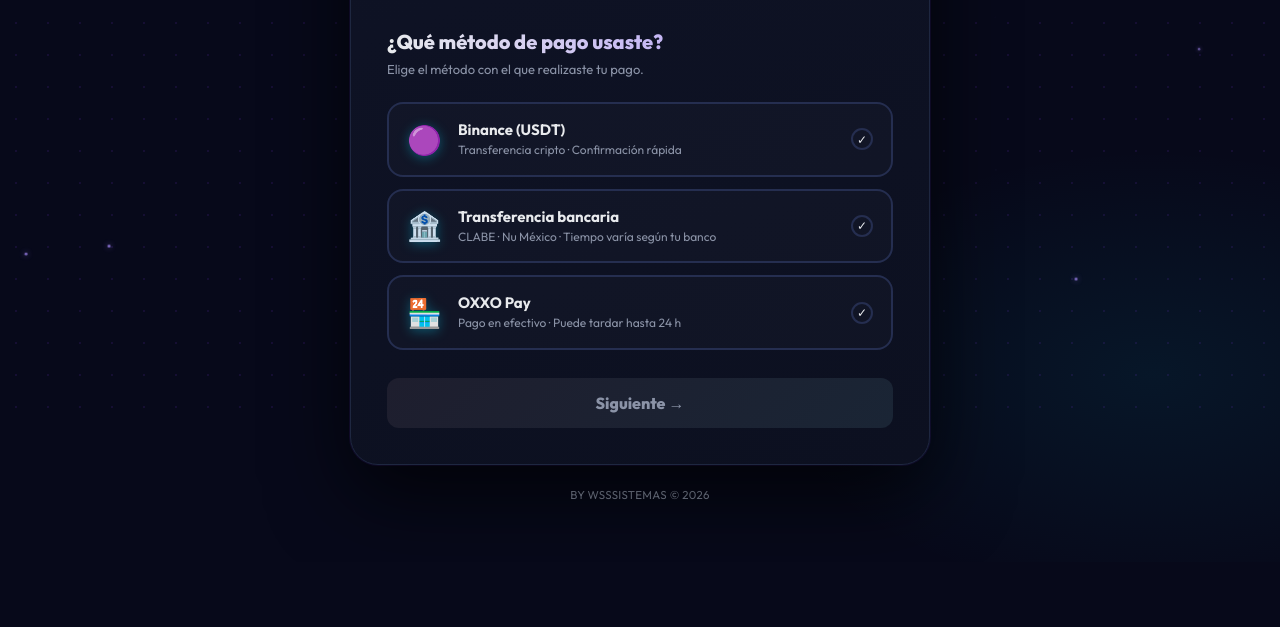
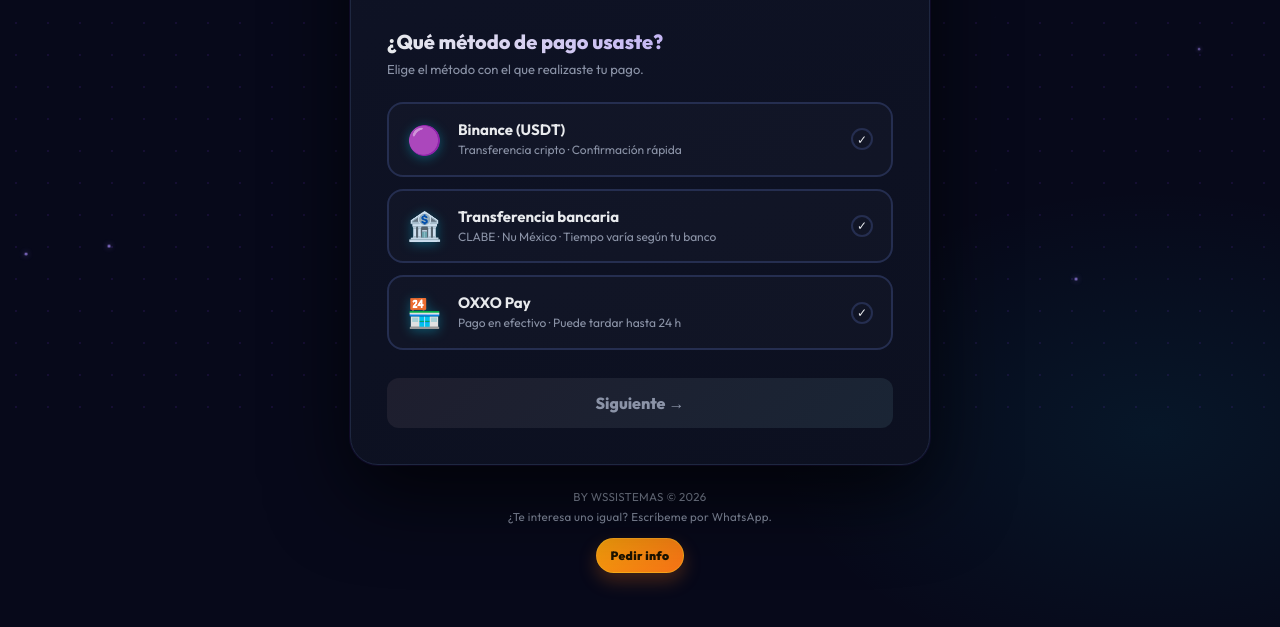
Before and after one commit to wssistemassoft-beep/WS-Comprobante-Pago, a plain HTML site: page index.html in a window 1280 px wide. Shown: the part 377-1004 px from the top of the page. Before the commit the page ends 939 px from the top, so only its background shows below. Drawn offline with Linux system fonts and the light colour scheme.

Commit message:
Update index.html

```diff
--- a/index.html
+++ b/index.html
@@ -353,6 +353,7 @@
   .success-warn{font-size:12px;padding:12px 13px}
   .countdown-txt{font-size:12px}
   .panchita{bottom:12px;right:12px;left:12px;max-width:100%;font-size:13px;padding:12px 15px;}
+  .footer-whatsapp{width:auto;}
 }
 @media (min-width:481px) and (max-width:680px){
   .card{padding:28px 24px}
@@ -375,7 +376,38 @@
   transition:all .4s ease;z-index:9999;max-width:270px;line-height:1.5;
 }
 .panchita.show{transform:translateY(0);opacity:1}
-.footer{margin-top:22px;font-size:11.5px;color:var(--muted);letter-spacing:.3px;}
+.footer{
+  margin-top:22px;
+  font-size:11.5px;
+  color:var(--muted);
+  letter-spacing:.3px;
+  text-align:center;
+}
+.footer-copy{line-height:1.7}
+.footer-whatsapp{
+  display:inline-flex;
+  align-items:center;
+  justify-content:center;
+  gap:8px;
+  max-width:100%;
+  margin-top:12px;
+  padding:9px 14px;
+  border-radius:999px;
+  border:1px solid rgba(251,191,36,.5);
+  background:linear-gradient(135deg,#f59e0b,#f97316);
+  color:#1b1200;
+  text-decoration:none;
+  font-size:12px;
+  font-weight:900;
+  box-shadow:0 8px 18px rgba(249,115,22,.26);
+  transition:transform .25s ease, box-shadow .25s ease, filter .25s ease;
+}
+.footer-whatsapp:hover{
+  transform:translateY(-2px);
+  box-shadow:0 12px 24px rgba(249,115,22,.34);
+  filter:saturate(1.08);
+}
+.footer-whatsapp:active{transform:translateY(0)}
 </style>
 </head>
 <body>
@@ -588,7 +620,16 @@
 
   </div>
 
-  <div class="footer">BY WSSSISTEMAS © 2026</div>
+  <div class="footer">
+    <div class="footer-copy">BY WSSISTEMAS © 2026<br>
+      ¿Te interesa uno igual? Escríbeme por WhatsApp.</div>
+    <a
+      class="footer-whatsapp"
+      href="https://wa.me/526566600420?text=Hola%2C%20me%20interesa%20este%20sistema.%20Me%20das%20info%3F"
+      target="_blank"
+      rel="noopener noreferrer"
+    >Pedir info</a>
+  </div>
 </div>
 
 <div class="panchita" id="panchita">
```
